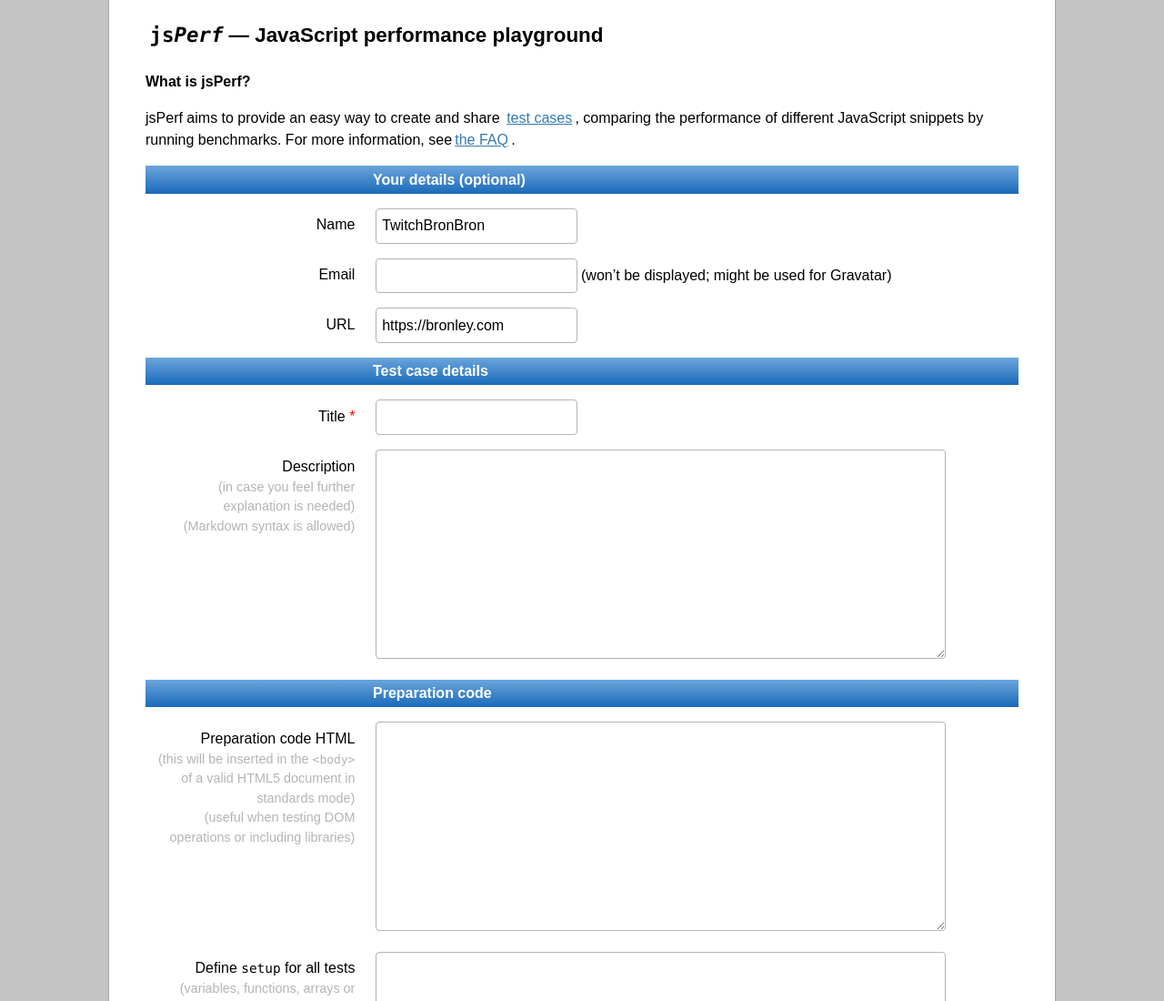
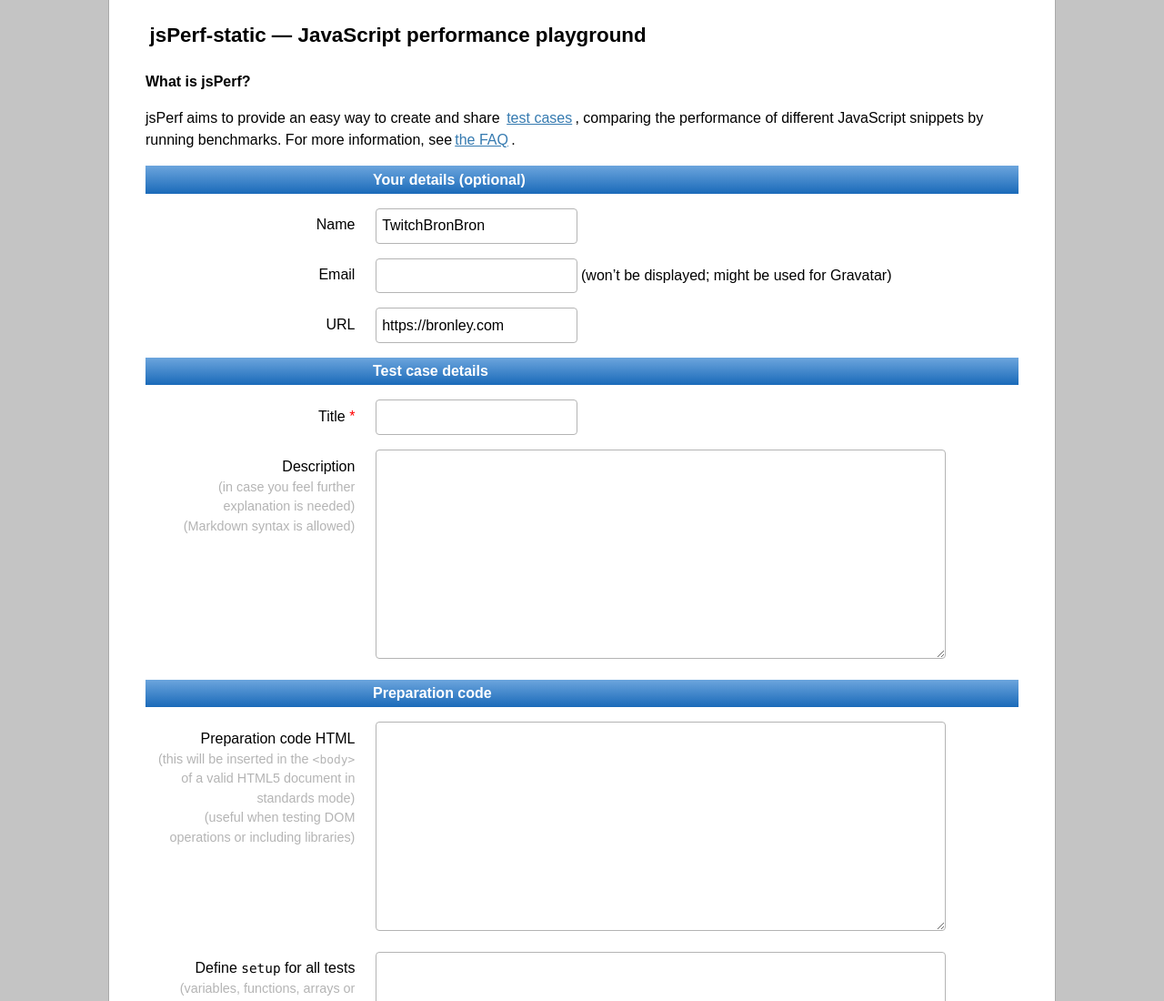
Before and after one commit to TwitchBronBron/jsperf-static, a website: page public/edit.html in a window 1280 px wide. Shown: the top 1100 px of the page at 91% size. Drawn offline with Linux system fonts and the light colour scheme.

Commit message:
standardize jsperf-static title

```diff
--- a/public/edit.html
+++ b/public/edit.html
@@ -20,8 +20,8 @@
 
 <body>
     <h1>
-        <a href="edit.html" style="text-decoration: none; color: inherit;"><strong><em
-                    title="JavaScript">js</em>Perf</strong> — JavaScript performance playground</a>
+        <a href="edit.html" style="text-decoration: none; color: inherit;">
+                    jsPerf-static — JavaScript performance playground</a>
     </h1>
     <article>
         <h2>What is jsPerf?</h2>
```
Also changed, not shown: public/index.html (+5 -1 lines).
